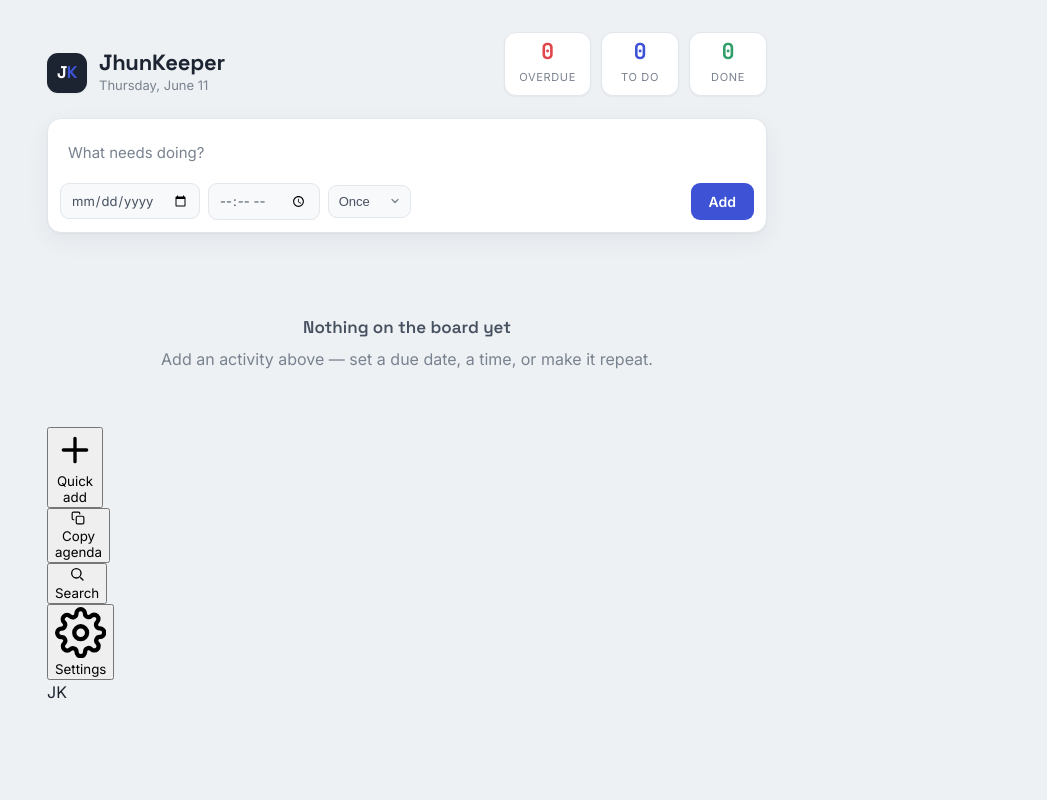
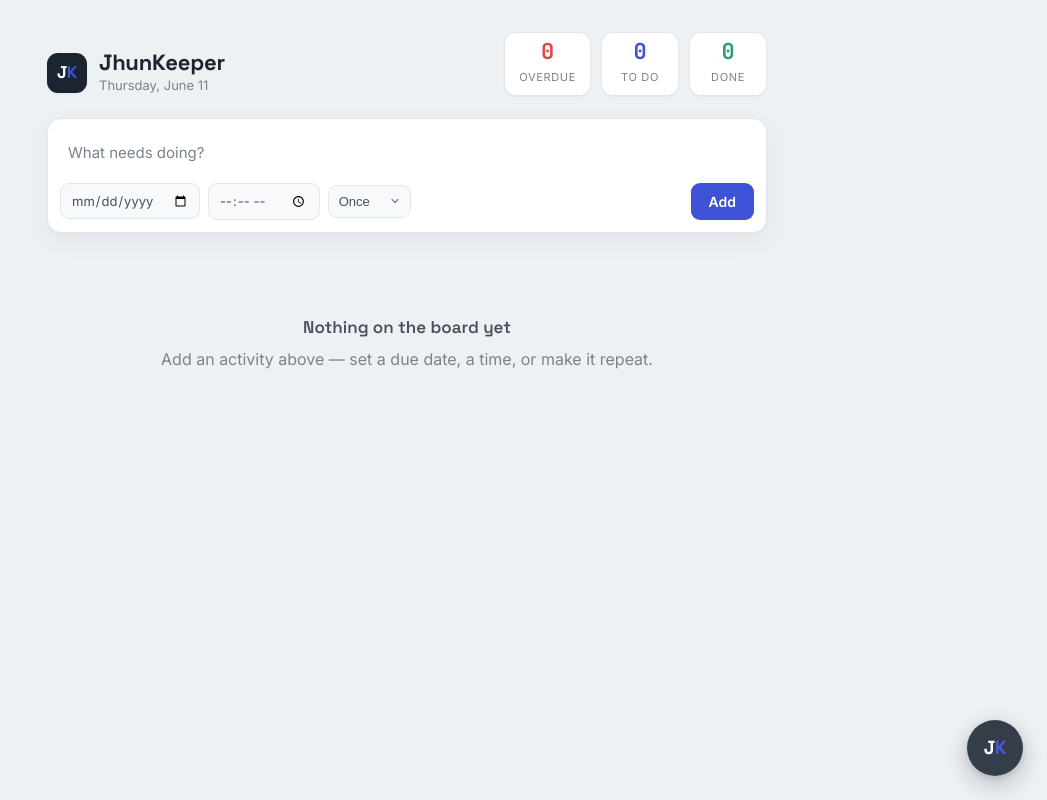
Before and after one commit to Jhunkenn/JhunKeeper, a React (Vite) app: page / in a window 1280 px wide. Shown: the whole page, without its empty margins (233-1280 px from the left). Built offline with nearby package versions, Linux system fonts and the light colour scheme.

Commit message:
Update index.css

```diff
--- a/src/index.css
+++ b/src/index.css
@@ -1009,3 +1009,104 @@ input {
   outline: 2px solid var(--coral);
   outline-offset: 2px;
 }
+
+/* ---- Floating assistive-touch button ----------------------------------- */
+.fab-root {
+  position: fixed;
+  z-index: 1000;
+  transition: left 0.25s ease, top 0.25s ease;
+}
+.fab {
+  width: 100%;
+  height: 100%;
+  border-radius: 50%;
+  background: rgba(27, 36, 48, 0.92);
+  backdrop-filter: blur(10px);
+  -webkit-backdrop-filter: blur(10px);
+  opacity: 0.95;
+  box-shadow: 0 8px 24px rgba(27, 36, 48, 0.28), 0 2px 6px rgba(0, 0, 0, 0.12);
+  color: #fff;
+  display: flex;
+  align-items: center;
+  justify-content: center;
+  font-family: var(--display);
+  font-weight: 700;
+  font-size: 19px;
+  letter-spacing: -0.03em;
+  border: none;
+  cursor: grab;
+  user-select: none;
+  touch-action: none;
+  -webkit-tap-highlight-color: transparent;
+}
+.fab:active {
+  cursor: grabbing;
+}
+.fab .m-k {
+  color: var(--indigo);
+}
+.fab:focus-visible {
+  outline: 2px solid var(--indigo);
+  outline-offset: 3px;
+}
+.fab-menu {
+  position: absolute;
+  bottom: calc(100% + 12px);
+  display: flex;
+  flex-direction: column;
+  gap: 4px;
+  width: 184px;
+  padding: 6px;
+  background: rgba(255, 255, 255, 0.72);
+  backdrop-filter: blur(12px);
+  -webkit-backdrop-filter: blur(12px);
+  border: 1px solid var(--line);
+  border-radius: 14px;
+  box-shadow: 0 14px 36px rgba(27, 36, 48, 0.2);
+  opacity: 0;
+  transform: scale(0.92) translateY(6px);
+  pointer-events: none;
+  transition: opacity 0.16s ease, transform 0.16s ease;
+}
+.fab-menu.side-right {
+  right: 0;
+  transform-origin: bottom right;
+}
+.fab-menu.side-left {
+  left: 0;
+  transform-origin: bottom left;
+}
+.fab-menu--open {
+  opacity: 1;
+  transform: scale(1) translateY(0);
+  pointer-events: auto;
+}
+.fab-item {
+  display: flex;
+  align-items: center;
+  gap: 10px;
+  width: 100%;
+  padding: 9px 10px;
+  border: none;
+  background: none;
+  border-radius: 9px;
+  font-size: 14px;
+  font-weight: 500;
+  color: var(--ink);
+  text-align: left;
+  cursor: pointer;
+  transition: background 0.12s ease;
+}
+.fab-item:hover {
+  background: var(--surface-2);
+}
+.fab-item svg {
+  width: 17px;
+  height: 17px;
+  color: var(--ink-2);
+  flex: none;
+}
+.fab-item:focus-visible {
+  outline: 2px solid var(--indigo);
+  outline-offset: 1px;
+}
```
